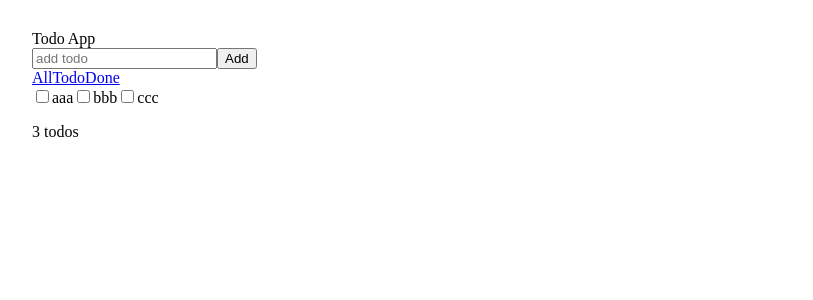
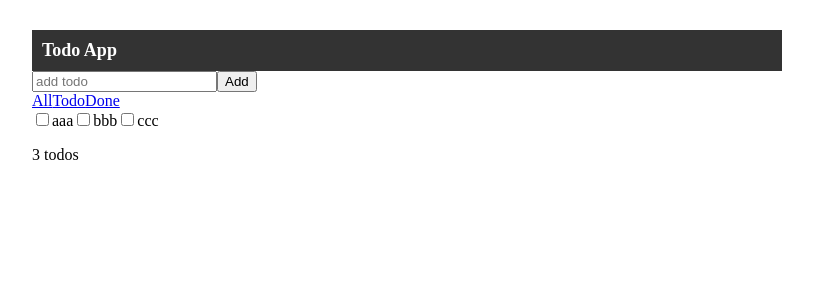
Before and after one commit to tsunga59/react_todo, a React (Create React App) app: page / in a window 1280 px wide. Shown: the top 300 px of the page, without its empty margins (233-1046 px from the left). Built offline with nearby package versions, Linux system fonts and the light colour scheme.

Commit message:
Headerをコンポーネント化

```diff
--- a/src/App.jsx
+++ b/src/App.jsx
@@ -1,12 +1,13 @@
 import React from "react";
 import styled from "styled-components";
+import "./App.css";
 
-import "./App.css";
+import { Header } from "./components/Header";
 
 const App = () => {
   return (
     <SContainer>
-      <header>Todo App</header>
+      <Header />
       <div className="input-area">
         <input type="text" placeholder="add todo" />
         <button>Add</button>
--- /dev/null
+++ b/src/components/Header.jsx
@@ -0,0 +1,14 @@
+import React from "react";
+import styled from "styled-components";
+
+export const Header = () => {
+  return <SHeader>Todo App</SHeader>;
+};
+
+const SHeader = styled.header`
+  font-size: 18px;
+  font-weight: bold;
+  color: #fff;
+  background-color: #333;
+  padding: 10px;
+`;
```
